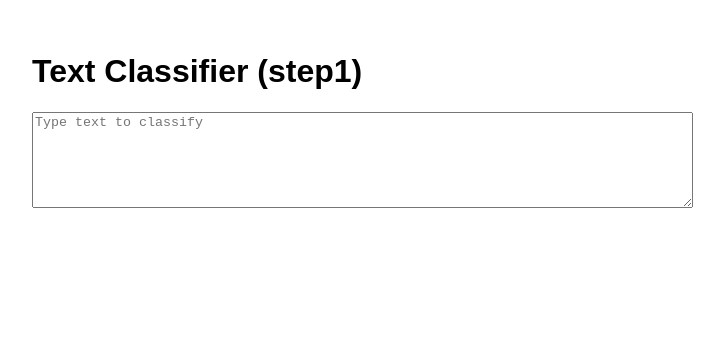
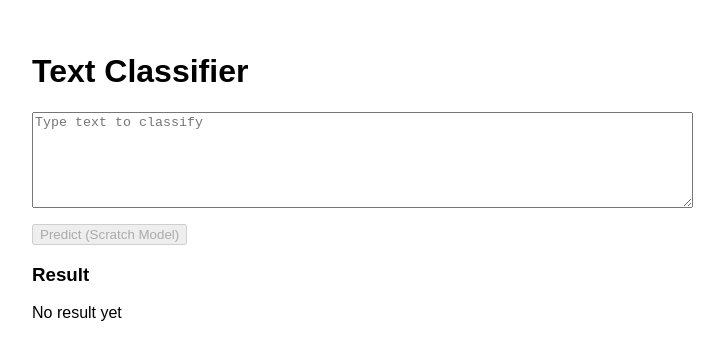
Before and after one commit to RupamGanguly46/Practice3Nov, a React (Vite) app in the folder frontend/: page / in a window 1280 px wide. Shown: the top 360 px of the page, without its empty margins (0-724 px from the left). Built offline with nearby package versions, Linux system fonts and the light colour scheme.

Commit message:
Poorvi Parashar: updated frontend\src\App.jsx

```diff
--- a/frontend/src/App.jsx
+++ b/frontend/src/App.jsx
@@ -1,13 +1,26 @@
-// Step 1 work by Poorvi
-// Basic React app shell
+// Step 2 work by Poorvi
+// Added buttons to call APIs (placeholders)
 import React, { useState } from 'react'
 
 export default function App(){
   const [text, setText] = useState('')
+  const [result, setResult] = useState(null)
+
+  const callScratch = async ()=>{
+    setResult({status: 'simulated', model: 'scratch'})
+  }
+
   return (
     <div style={{ padding: 24, fontFamily: 'Arial' }}>
-      <h1>Text Classifier (step1)</h1>
+      <h1>Text Classifier</h1>
       <textarea rows={6} cols={80} value={text} onChange={e=>setText(e.target.value)} placeholder='Type text to classify' />
+      <div style={{ marginTop: 12 }}>
+        <button onClick={callScratch} disabled={!text}>Predict (Scratch Model)</button>
+      </div>
+      <div style={{ marginTop: 18 }}>
+        <h3>Result</h3>
+        { result ? <pre>{JSON.stringify(result, null, 2)}</pre> : <div>No result yet</div> }
+      </div>
     </div>
   )
 }
```
